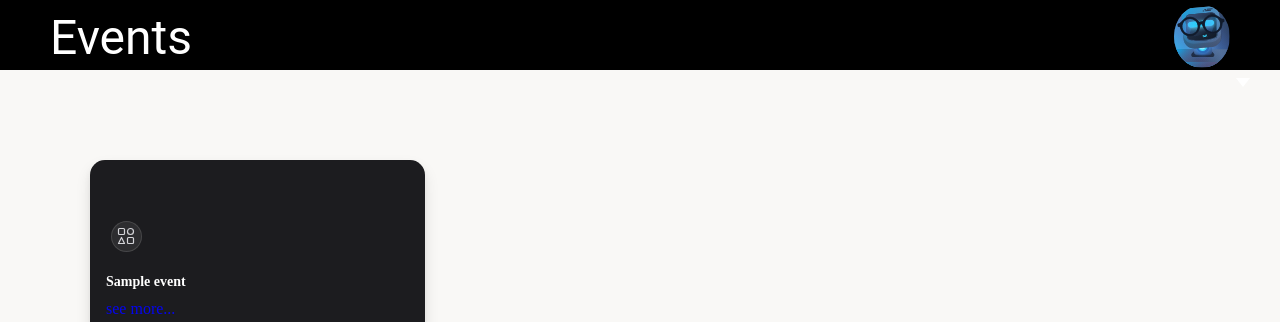
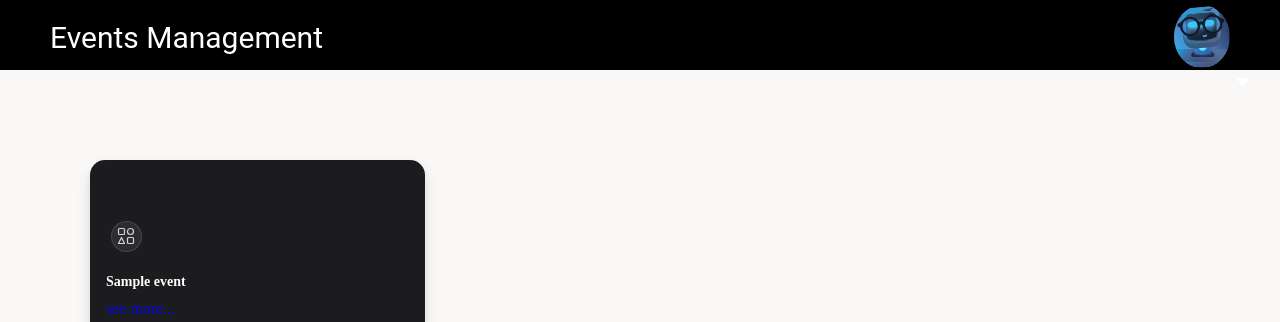
Before and after one commit to muraya89/events, a PHP site: page /Events_Management/Attendees/events.php in a window 1280 px wide. Shown: the top 322 px of the page. Run offline with PHP 8.4, Linux system fonts and the light colour scheme; the visitor is signed in with stand-in values (Sample User, id 1); tables that the repository leaves empty or names only in its code hold one stand-in row (values such as "Sample post").

```diff
--- a/Attendees/events.php
+++ b/Attendees/events.php
@@ -35,7 +35,7 @@
 
     document.getElementsByTagName.innerHTML = window.confirmationStyle();
     function confirmationStyle () {
-        document.getElementById("nav-title").textContent = "Events";
+        document.getElementById("nav-title").textContent = "Events Management";
 
     };
     function closeNav () {
--- a/public/css/styles.css
+++ b/public/css/styles.css
@@ -38,7 +38,7 @@ rgba(252, 158, 1, 1) -> other
   font-family: Roboto;
   font-style: normal;
   font-weight: normal;
-  font-size: 48px;
+  font-size: 30px;
   line-height: 56px;
   padding-left: 10px;
 }
```
